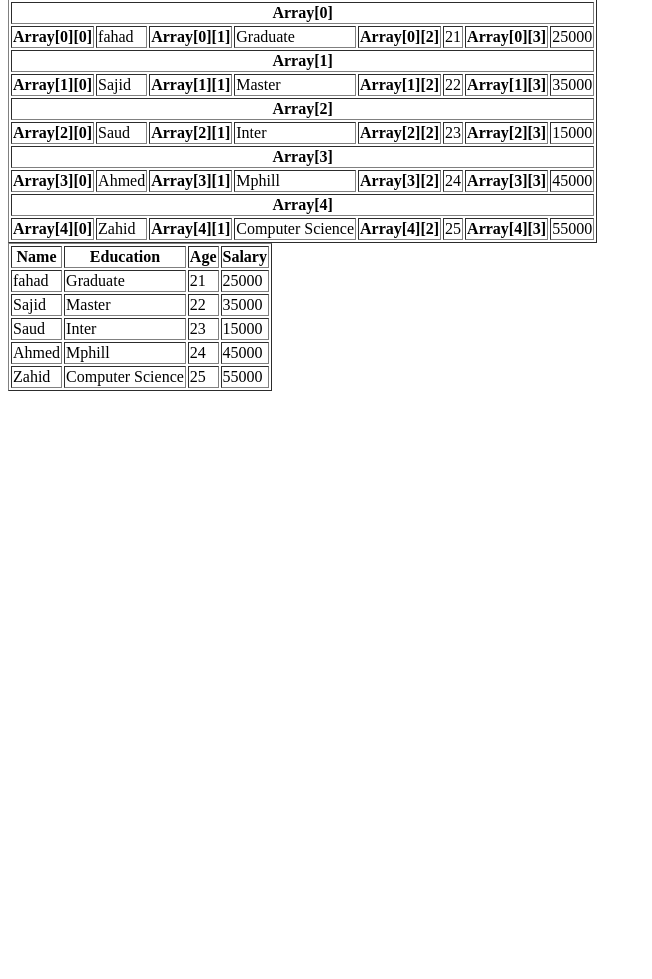
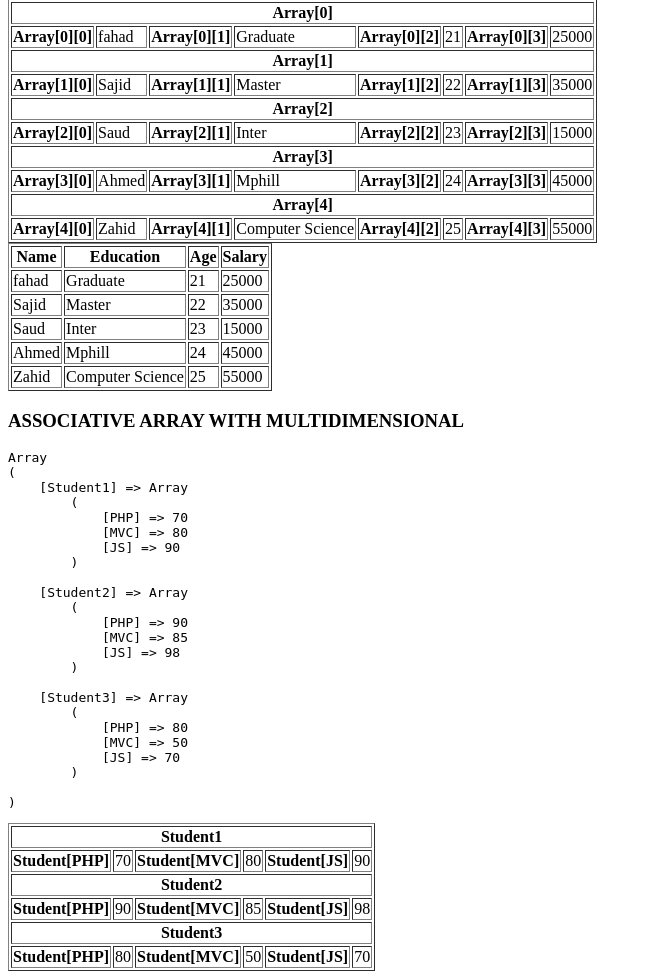
Before and after one commit to muneebajavaidkhan/PHP_Work-2104B1-, a PHP site: page /Array.php in a window 1280 px wide. Shown: the part 1387-2366 px from the top of the page, without its empty margins (0-652 px from the left). Before the commit the page ends 1778 px from the top, so only its background shows below. Run offline with PHP 8.4, Linux system fonts and the light colour scheme.

Commit message:
Associative Array Updated Work

```diff
--- a/Array.php
+++ b/Array.php
@@ -62,7 +62,6 @@
         echo '</ul>';
     }
     ?>
-
      <h3>MULTIDIMENSIONAL ARRAY Ex2</h3>
 
      <?php $Emp = [
@@ -106,6 +105,32 @@
             } ?>
 
      </table>
+    <h3>ASSOCIATIVE ARRAY WITH MULTIDIMENSIONAL</h3>
+    <?php
+    $StudentMarks = [
+        'Student1' => ['PHP' => 70, 'MVC' => 80, 'JS' => 90],
+        'Student2' => ['PHP' => 90, 'MVC' => 85, 'JS' => 98],
+        'Student3' => ['PHP' => 80, 'MVC' => 50, 'JS' => 70],
+    ];
+
+    echo '<pre>';
+    print_r($StudentMarks);
+    echo '</pre>';
+    ?>
+
+    <table border = 1>
+        <?php foreach ($StudentMarks as $key => $Val) {
+            echo '<tr>';
+            echo "<th colspan = 6>$key</th>";
+            echo '</tr>';
+            echo '<tr>';
+            foreach ($Val as $key2 => $V2) {
+                echo "<th>Student[$key2]</th>";
+                echo "<td>  $V2 </td>";
+            }
+            echo '</tr>';
+        } ?>
+    </table>
 
 </body>
 </html>
```
